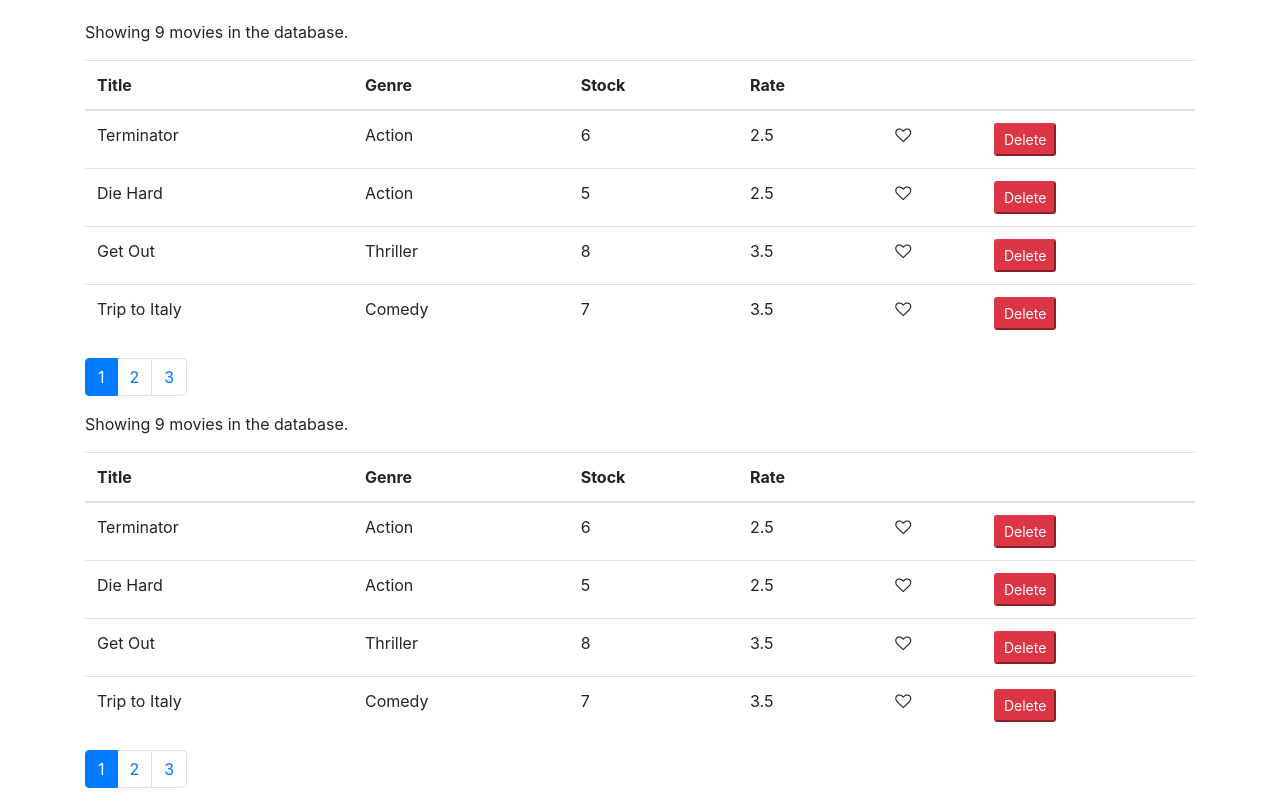
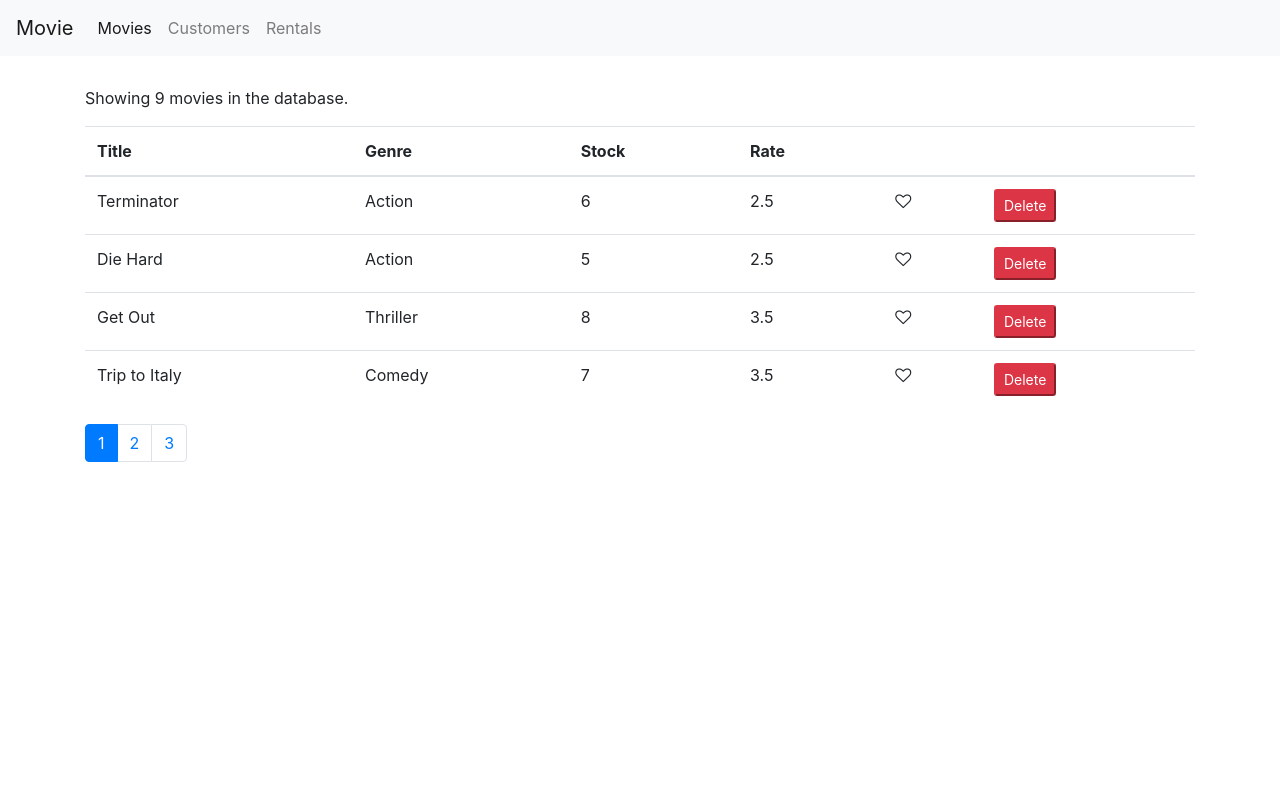
Before and after one commit to Bojana-J/Movie-app, a React (Create React App) app: page /movies in a window 1280 px wide. Built offline with nearby package versions, Linux system fonts and the light colour scheme.

Commit message:
add navBar

```diff
--- a/src/App.js
+++ b/src/App.js
@@ -1,21 +1,27 @@
-import React from 'react';
-import {Route} from 'react-router-dom';
-import './App.css';
-import Movies from './components/movie';
-import Rentals from './components/rentals';
-import NotFound from './components/notFound';
-import Customers from './components/customers';
+import React from "react";
+import { Route, Redirect, Switch } from "react-router-dom";
+import Movies from "./components/movie";
+import Rentals from "./components/rentals";
+import NotFound from "./components/notFound";
+import Customers from "./components/customers";
+import NavBar from "./components/navBar";
+import "./App.css";
 
 function App() {
   return (
-    <main className='container' >
-
-    <Movies></Movies>
-    <Route path="/movies" component={Movies} />
-    <Route path="/customers" component={Customers} />
-    <Route path="/rentals" component={Rentals} />
-    <Route path="/not-found" component={NotFound} />
-    </main>
+    <React.Fragment>
+      <NavBar />
+      <main className="container">
+        <Switch>
+          <Route path="/movies" component={Movies} />
+          <Route path="/customers" component={Customers} />
+          <Route path="/rentals" component={Rentals} />
+          <Route path="/not-found" component={NotFound} />
+          <Redirect from="/" exact to="/movies"></Redirect>
+          <Redirect to="/not-found"></Redirect>
+        </Switch>
+      </main>
+    </React.Fragment>
   );
 }
 
--- a/src/components/movies.jsx
+++ b/src/components/movies.jsx
@@ -3,7 +3,7 @@
 class Movies extends Component {
     state = {  }
     render() {
-        return null;
+        return (<h1>Movies</h1>);
     }
 }
 
--- /dev/null
+++ b/src/components/navBar.jsx
@@ -0,0 +1,38 @@
+import React  from "react";
+import {Link, NavLink} from 'react-router-dom';
+
+const NavBar = () => {
+  return (
+    <nav className="navbar navbar-expand-lg navbar-light bg-light">
+      <Link className="navbar-brand" to="/movie">
+        Movie
+      </Link>
+      <button
+        className="navbar-toggler"
+        type="button"
+        data-toggle="collapse"
+        data-target="#navbarNav"
+        aria-controls="navbarNav"
+        aria-expanded="false"
+        aria-label="Toggle navigation"
+      >
+        <span className="navbar-toggler-icon"></span>
+      </button>
+      <div className="collapse navbar-collapse" id="navbarNavAltMarkup">
+        <div className="navbar-nav">
+          <NavLink className="nav-item nav-link" to="/movies">
+            Movies
+          </NavLink>
+          <NavLink className="nav-item nav-link" to="/customers">
+            Customers
+          </NavLink>
+          <NavLink className="nav-item nav-link" to="/rentals">
+            Rentals
+          </NavLink>
+        </div>
+      </div>
+    </nav>
+  );
+};
+
+export default NavBar;
--- a/src/components/notFound.jsx
+++ b/src/components/notFound.jsx
@@ -3,7 +3,7 @@
 class NotFound extends Component {
     state = {  }
     render() {
-        return null;
+        return (<h1>Not Found</h1>);
     }
 }
 
--- a/src/components/rentals.jsx
+++ b/src/components/rentals.jsx
@@ -1,10 +1,10 @@
-import React, { Component } from "react";
+import React, { Component } from 'react';
 
 class Rentals extends Component {
-  state = {};
-  render() {
-    return null;
-  }
+    state = {  }
+    render() {
+        return (<h1>Rentals</h1>  );
+    }
 }
 
 export default Rentals;
--- a/src/index.css
+++ b/src/index.css
@@ -1,6 +1,6 @@
 body {
   margin: 0;
-  padding: 20px 0 0 0;
+  padding: 0 0 0 0;
   font-family: -apple-system, BlinkMacSystemFont, "Segoe UI", "Roboto", "Oxygen",
     "Ubuntu", "Cantarell", "Fira Sans", "Droid Sans", "Helvetica Neue",
     sans-serif;
@@ -8,6 +8,10 @@
   -moz-osx-font-smoothing: grayscale;
 }
 
+.navbar {
+  margin-bottom: 30px
+}
+
 code {
   font-family: source-code-pro, Menlo, Monaco, Consolas, "Courier New",
     monospace;
```
